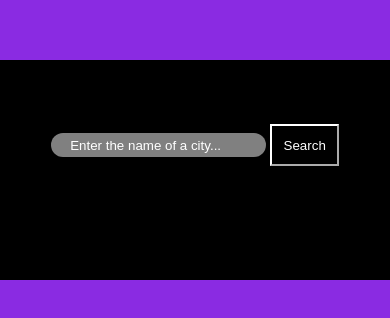
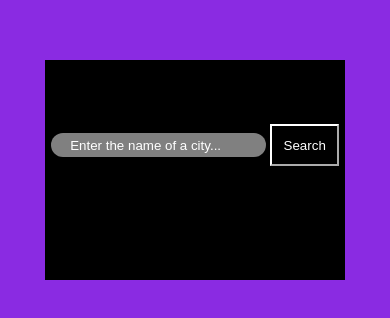
Before and after one commit to wendeee/WeatherApp, a plain HTML site: page index.html in a window 390 px wide. Shown: the part 252-570 px from the top of the page. Drawn offline with Linux system fonts and the light colour scheme.

Commit message:
Update style.css

```diff
--- a/style.css
+++ b/style.css
@@ -68,3 +68,11 @@ h1{
     color: white;
     font-size: 1.5rem;
 }
+
+/* media query */
+
+@media screen and (max-width: 780px){
+    .container{
+        max-width: 300px;
+    }
+}
```
